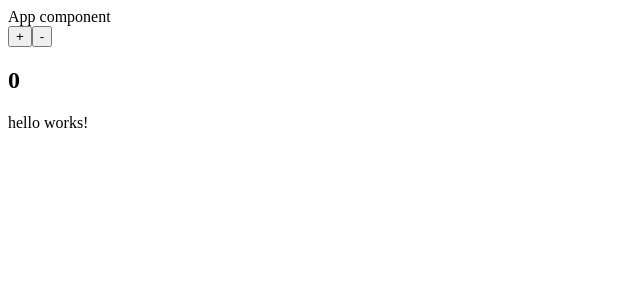
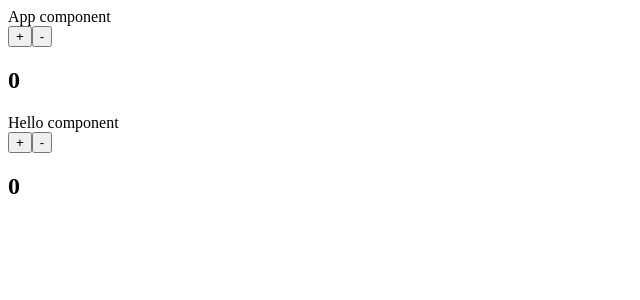
Before and after one commit to makslapunou/learn-project, an Angular app: page / in a window 1280 px wide. Shown: the top 300 px of the page, without its empty margins (0-640 px from the left). Built offline with nearby package versions, Linux system fonts and the light colour scheme.

Commit message:
add second instance

```diff
--- a/src/app/hello/hello.component.html
+++ b/src/app/hello/hello.component.html
@@ -1,3 +1,5 @@
-<p>
-  hello works!
-</p>
+<!--The content below is only a placeholder and can be replaced.-->
+<div>Hello component</div>
+<button (click)="counterService.increase()">+</button>
+<button (click)="counterService.decrease()">-</button>
+<h2>{{ counterService.counter }}</h2>
--- a/src/app/hello/hello.component.ts
+++ b/src/app/hello/hello.component.ts
@@ -1,15 +1,12 @@
-import { Component, OnInit } from '@angular/core';
+import { Component, OnInit, Self } from "@angular/core";
+import { CounterService } from "../counter.service";
 
 @Component({
-  selector: 'app-hello',
-  templateUrl: './hello.component.html',
-  styleUrls: ['./hello.component.sass']
+  selector: "app-hello",
+  templateUrl: "./hello.component.html",
+  styleUrls: ["./hello.component.sass"],
+  providers: [CounterService],
 })
-export class HelloComponent implements OnInit {
-
-  constructor() { }
-
-  ngOnInit() {
-  }
-
+export class HelloComponent {
+  constructor(private counterService: CounterService) {}
 }
```
Also changed, not shown: 1 other file (tests, documents, lock files or other folders).
